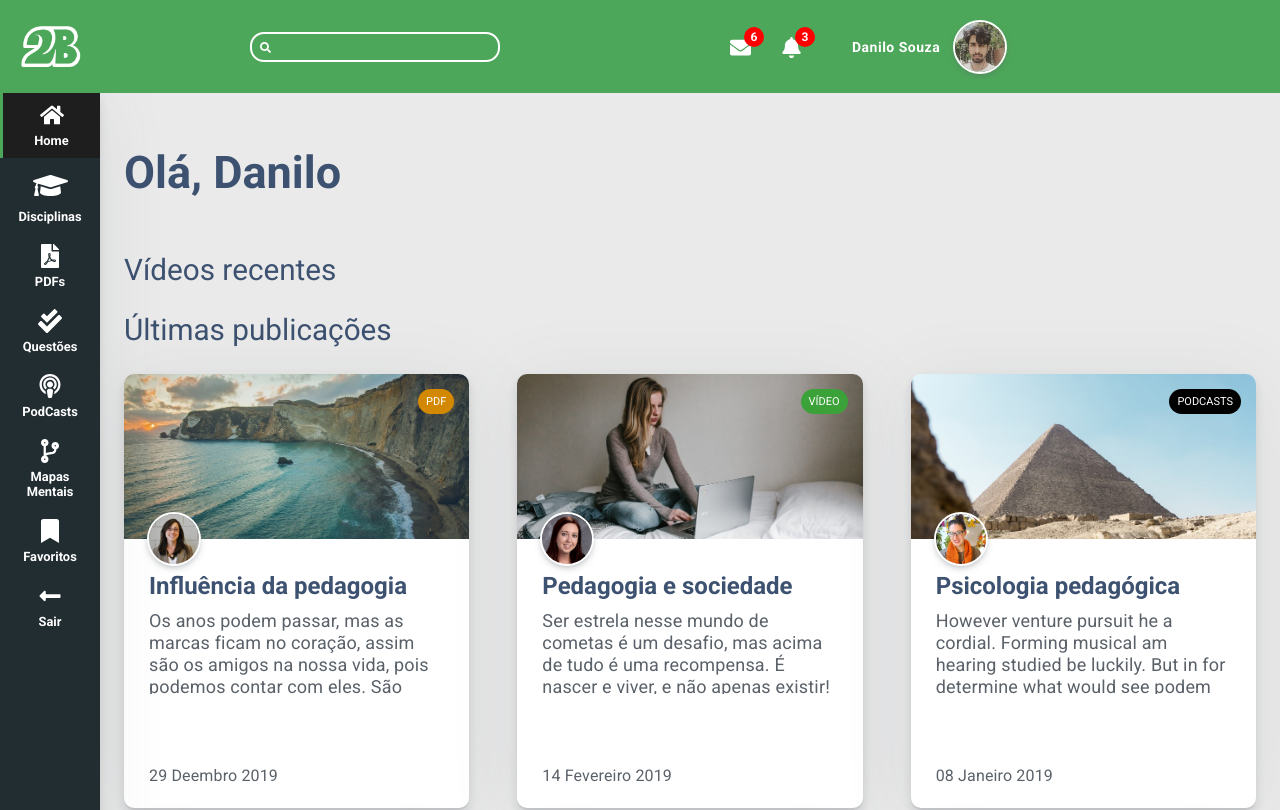
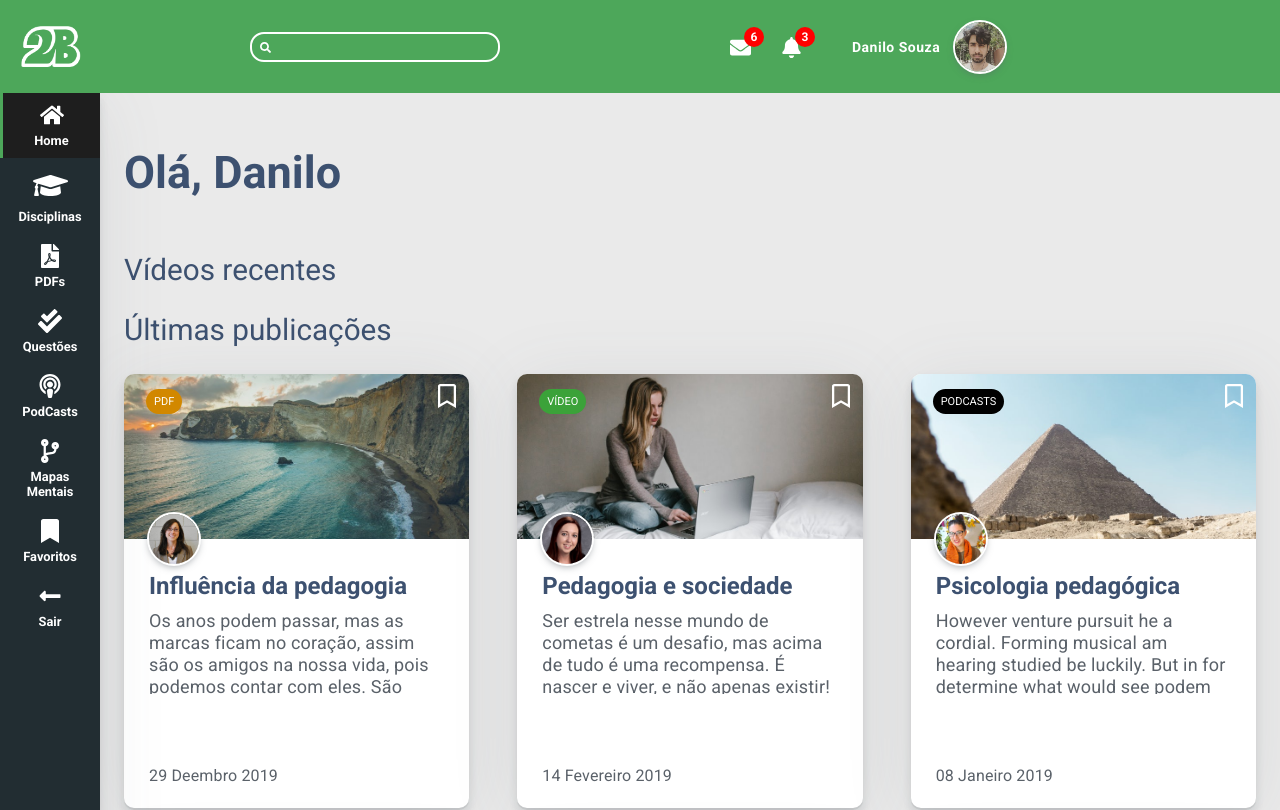
Before and after one commit to DaniloDaSilvaDev/plat2b, a React (Create React App) app: page / in a window 1280 px wide. Shown: the top 810 px of the page. Built offline with nearby package versions, Linux system fonts and the light colour scheme; the HTML template or start-up script is replaced by a standard one.

Commit message:
icon bookmark

```diff
--- a/src/components/Pdf/index.js
+++ b/src/components/Pdf/index.js
@@ -1,12 +1,12 @@
 /* eslint-disable jsx-a11y/anchor-has-content */
-import React from "react";
+import React, { useState } from "react";
 import { Grid, Typography, Paper } from "@material-ui/core";
-// import { FaBookmark, FaCheckSquare } from "react-icons/fa";
+import { FaRegBookmark, FaBookmark } from "react-icons/fa";
 import { CardBody, useStyles } from "./styles";
 import Popover from "@material-ui/core/Popover";
 
 export default function Pdf() {
-  const [anchorEl, setAnchorEl] = React.useState(null);
+  const [anchorEl, setAnchorEl] = useState(null);
 
   const handlePopoverOpen = event => {
     setAnchorEl(event.currentTarget);
@@ -124,6 +124,11 @@ export default function Pdf() {
   ];
   const classes = useStyles();
 
+  const [ok, setOk] = useState(false);
+  function clicouIcone() {
+    setOk(!ok);
+  }
+
   return (
     <>
       {posts.map(post => (
@@ -143,13 +148,10 @@ export default function Pdf() {
                 <div
                   className={classes.photo}
                   style={{ backgroundImage: `url(${post.author.photo})` }}
-                ></div>
+                >
                   <Popover
                     id="mouse-over-popover"
                     className={classes.popover}
-                  // classes={{
-                  //   paper: classes.paper
-                  // }}
                     open={open}
                     anchorEl={anchorEl}
                     anchorOrigin={{
@@ -168,34 +170,28 @@ export default function Pdf() {
                     </Typography>
                   </Popover>
                 </div>
+              </div>
               <span
                 style={{ backgroundColor: `${post.categoryColor}` }}
                 className={classes.category}
               >
                 {post.category}
               </span>
+              <div className={classes.icons} onClick={clicouIcone}>
+                {ok ? (
+                  <FaBookmark size={24} cursor="pointer" color="#fff" />
+                ) : (
+                  <FaRegBookmark size={24} cursor="pointer" color="#fff" />
+                )}
+              </div>
             </div>
             <CardBody>
-              {/* <img src={photoPdf} alt="" /> */}
               <Typography component="h1" variant="h5" className={classes.title}>
                 {post.title}
               </Typography>
               <Typography component="p" className={classes.desc}>
                 {post.desc}
               </Typography>
-
-              {/* <FaBookmark
-            className="icon-fav"
-            size={18}
-            cursor="pointer"
-            color="#333"
-          />
-          <FaCheckSquare
-            className="icon-check"
-            size={18}
-            cursor="pointer"
-            color="#333"
-          /> */}
             </CardBody>
             <Typography component="span" className={classes.date}>
               {post.date}
@@ -204,36 +200,5 @@ export default function Pdf() {
         </Grid>
       ))}
     </>
-
-    // <Grid item xs={6}>
-    //   <Content>
-    //     <FaFilePdf className="icon-pdf" size={30} color="#333" />
-    //     <div className="content-text">
-    //       <h1>Influência da pedagogia na didática - PDF</h1>
-    //       <p>
-    //         Lorem ipsum, dolor sit amet consectetur adipisicing elit. Sit eius,
-    //         ut aperiam aliquam beatae recusandae fugiat cupiditate porro at
-    //         autem nisi illum officiis nobis esse incidunt ex expedita veritatis
-    //         quia. Lorem ipsum, dolor sit amet consectetur adipisicing elit. Sit
-    //         eius, ut aperiam aliquam beatae recusandae fugiat cupiditate porro
-    //         at autem nisi illum officiis nobis esse incidunt ex expedita
-    //         veritatis quia.
-    //       </p>
-    //     </div>
-
-    //     <FaBookmark
-    //       className="icon-fav"
-    //       size={18}
-    //       cursor="pointer"
-    //       color="#333"
-    //     />
-    //     <FaCheckSquare
-    //       className="icon-check"
-    //       size={18}
-    //       cursor="pointer"
-    //       color="#333"
-    //     />
-    //   </Content>
-    //</Grid>
   );
 }
--- a/src/components/Pdf/styles.js
+++ b/src/components/Pdf/styles.js
@@ -42,7 +42,7 @@ export const useStyles = makeStyles(theme => ({
     color: "#fff",
     // fontSize: 14,
     top: ".9375rem",
-    right: ".9375rem",
+    left: 22,
     position: "absolute",
     textTransform: "uppercase",
     borderRadius: "10rem",
@@ -102,6 +102,11 @@ export const useStyles = makeStyles(theme => ({
     fontWeight: 800,
     backgroundColor: "#222D32",
     color: "#fff"
+  },
+  icons: {
+    position: "absolute",
+    top: 10,
+    right: 10
   }
 }));
 
--- a/src/components/Sidebar/index.js
+++ b/src/components/Sidebar/index.js
@@ -1,8 +1,6 @@
 /* eslint-disable react/jsx-props-no-spreading */
 
 import React, { useState } from "react";
-import { Link } from "react-router-dom";
-
 import {
   FaHome,
   FaBookmark,
@@ -22,38 +20,45 @@ export default () => {
     {
       title: "Home",
       icon: <FaHome />,
-      path: <Link to="/" />
+      path: "/"
     },
     {
       title: "Disciplinas",
-      icon: <FaGraduationCap size="35px" />
+      icon: <FaGraduationCap size="35px" />,
+      path: "/diciplinas"
     },
     {
       title: "PDFs",
-      icon: <FaFilePdf />
+      icon: <FaFilePdf />,
+      path: "/pdf"
     },
     {
       title: "Questões",
-      icon: <FaCheckDouble />
+      icon: <FaCheckDouble />,
+      path: "/questoes"
     },
     {
       title: "PodCasts",
-      icon: <FaPodcast />
+      icon: <FaPodcast />,
+      path: "/podcast"
     },
     {
       title: "Mapas Mentais",
-      icon: <FaCodeBranch />
+      icon: <FaCodeBranch />,
+      path: "/mapas-mentais"
     },
     {
       title: "Favoritos",
-      icon: <FaBookmark />
+      icon: <FaBookmark />,
+      path: "/favoritos"
     },
     {
       title: "Sair",
       icon: <FaLongArrowAltLeft />,
-      path: <Link to="/user" />
+      path: "/user"
     }
   ];
+
   return (
     <Sidebar id="menuToggle">
       <List id="menu">
--- a/src/components/Sidebar/item.js
+++ b/src/components/Sidebar/item.js
@@ -2,6 +2,7 @@
 /* eslint-disable react/destructuring-assignment */
 import React from "react";
 import { Item } from "./style";
+// import Button from "@material-ui/core/Button";
 
 export default props => {
   return (
```
Lines whose indentation alone changed are shown as unchanged.
